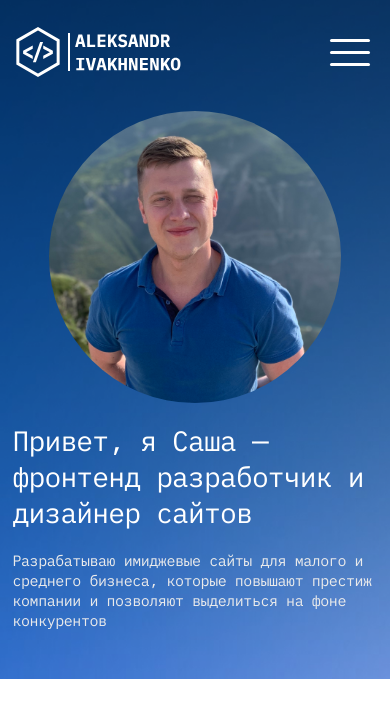
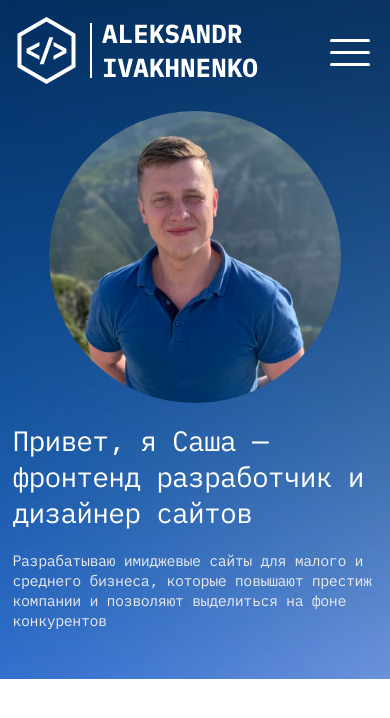
Before and after one commit to aleksandr-ivakhnenko/portfolio-developer, a plain HTML site: page index.html in a window 390 px wide. Drawn offline with Linux system fonts and the light colour scheme.

Commit message:
Add files via upload

```diff
--- a/stylesheet/header.css
+++ b/stylesheet/header.css
@@ -56,7 +56,7 @@
 }
 @media (max-width: 1199px) {
   .header__logo-link {
-    top: 27px;
+    top: 17px;
   }
 }
 .header__logo-link_open {
@@ -82,11 +82,6 @@
   opacity: 0;
   visibility: hidden;
 }
-@media (max-width: 1199px) {
-  .header__logo-left {
-    height: 50px;
-  }
-}
 .header__logo-line {
   margin: 0 10px;
   width: 2px;
@@ -97,12 +92,6 @@
 }
 .header__logo-line_preload {
   height: 0;
-}
-@media (max-width: 1199px) {
-  .header__logo-line {
-    height: 38px;
-    margin: 0 5px;
-  }
 }
 .header__logo-right {
   -webkit-transition: all 1.5s ease-in-out;
@@ -115,11 +104,6 @@
           transform: translateY(-1000%);
   opacity: 0;
   visibility: hidden;
-}
-@media (max-width: 1199px) {
-  .header__logo-right {
-    height: 37px;
-  }
 }
 .header__nav {
   -webkit-box-flex: 1;
```
